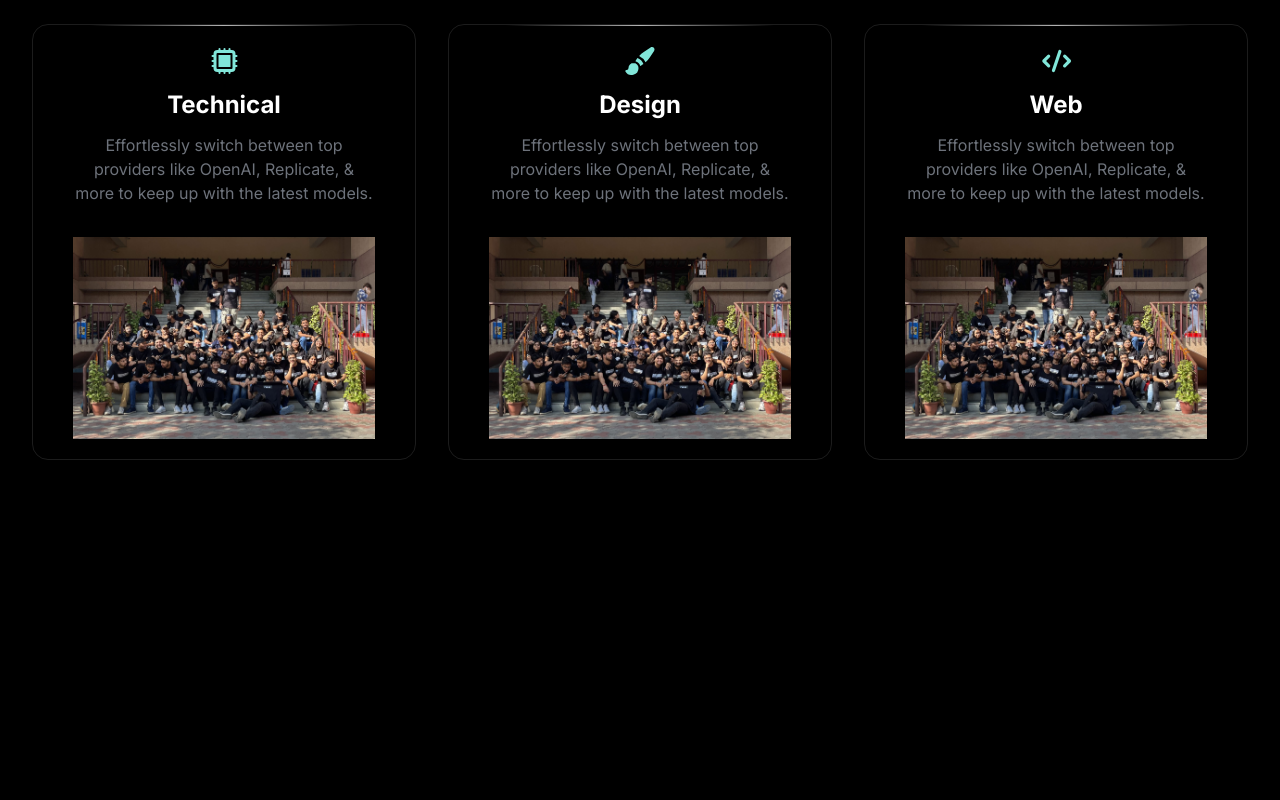
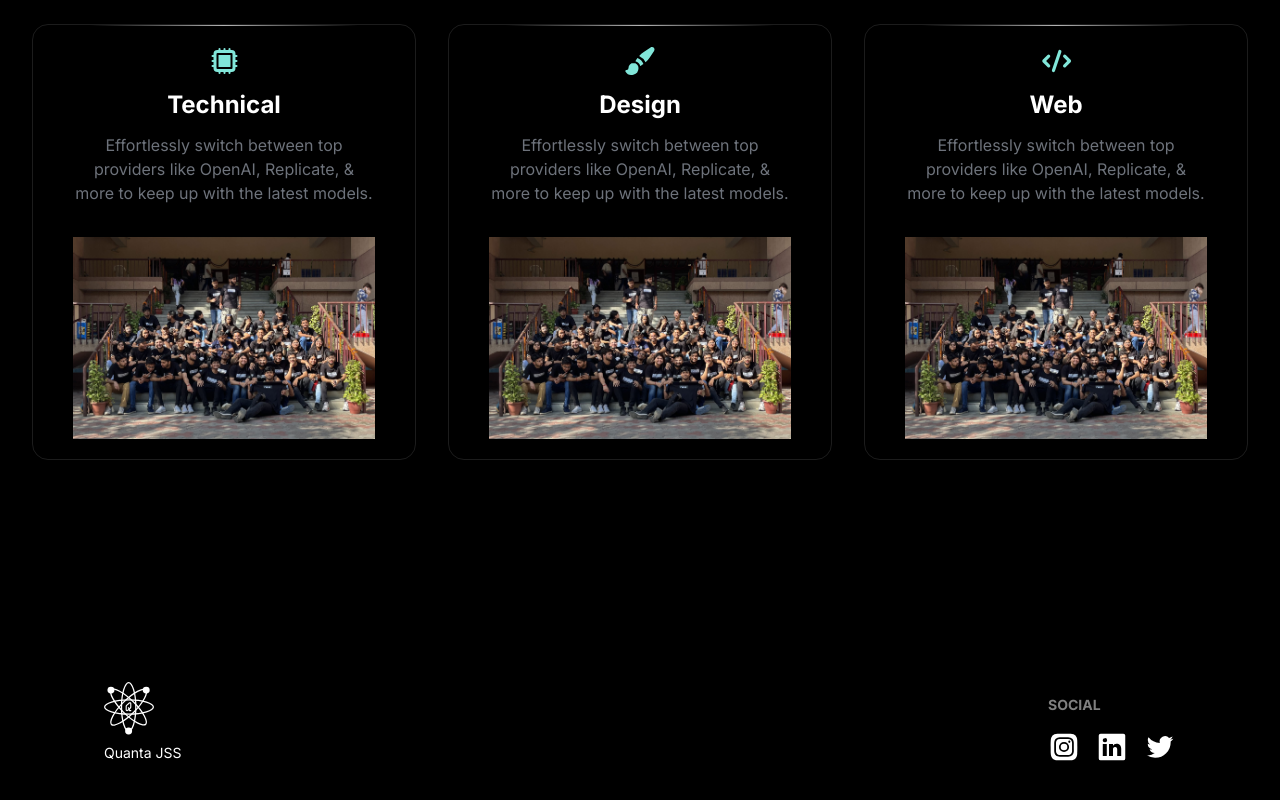
Before and after one commit to thisisamish/quanta, a Next.js app: page / in a window 1280 px wide. Shown: the part 1758-2558 px from the top of the page. Before the commit the page ends 2400 px from the top, so only its background shows below. Built offline with nearby package versions, Linux system fonts and the light colour scheme.

Commit message:
feat: add footer

```diff
--- /dev/null
+++ b/app/components/Footer.tsx
@@ -0,0 +1,61 @@
+import { LinkedIn, Instagram, Twitter } from './Icons';
+import Link from 'next/link';
+
+const Footer = () => {
+	return (
+		<div className="max-w-6xl mx-auto">
+			<footer className="footer p-10 bg-neutral text-neutral-content">
+				<aside>
+					<svg
+						width="50"
+						viewBox="0 0 594 624"
+						fill="none"
+						xmlns="http://www.w3.org/2000/svg"
+					>
+						<path
+							fill-rule="evenodd"
+							clip-rule="evenodd"
+							d="M296.411 244.775L267.792 269.781C263.475 273.558 260.597 277.173 259.158 280.625C257.719 284.024 257 288.098 257 292.846V330.8C257 335.44 258.572 339.406 261.716 342.697C264.914 345.934 268.858 347.552 273.548 347.552C277.651 347.552 281.728 345.853 285.779 342.454L294.972 334.766L299.848 347.552H318.234C320.1 347.552 321.672 346.905 322.951 345.61C324.283 344.261 324.949 342.643 324.949 340.754C324.949 338.866 324.283 337.275 322.951 335.98C321.672 334.631 320.1 333.957 318.234 333.957H309.201L305.764 325.378L314.797 317.528C321.459 311.809 324.789 305.012 324.789 297.135V255.538C324.789 251.761 323.137 248.228 319.833 244.937C316.582 241.646 312.718 240 308.242 240C304.191 240 300.248 241.592 296.411 244.775ZM276.665 279.735L305.284 254.729C306.083 254.027 307.043 253.677 308.162 253.677C310.187 253.677 311.2 254.81 311.2 257.076V297.135C311.2 299.886 310.427 302.287 308.881 304.337C307.336 306.333 304.618 308.869 300.727 311.944L297.29 302.8C296.277 300.21 294.199 298.915 291.055 298.915C289.243 298.915 287.67 299.589 286.338 300.938C285.006 302.233 284.34 303.717 284.34 305.389C284.34 306.522 284.659 307.871 285.299 309.436L289.696 321.332L276.106 333.147C275.306 333.849 274.48 334.199 273.628 334.199C271.496 334.199 270.43 332.797 270.43 329.991V294.545C270.43 290.876 270.83 288.044 271.629 286.048C272.482 284.051 274.161 281.947 276.665 279.735Z"
+							fill="white"
+						/>
+						<path
+							d="M586.5 297.5C586.5 306.763 580.457 316.978 566.213 327.466C552.12 337.843 531.247 347.504 504.781 355.747C451.936 372.205 378.473 382.5 297 382.5C215.527 382.5 142.064 372.205 89.2195 355.747C62.7525 347.504 41.8797 337.843 27.7868 327.466C13.5434 316.978 7.5 306.763 7.5 297.5C7.5 288.237 13.5434 278.022 27.7868 267.534C41.8797 257.157 62.7525 247.496 89.2195 239.253C142.064 222.795 215.527 212.5 297 212.5C378.473 212.5 451.936 222.795 504.781 239.253C531.247 247.496 552.12 257.157 566.213 267.534C580.457 278.022 586.5 288.237 586.5 297.5Z"
+							stroke="white"
+							stroke-width="15"
+						/>
+						<path
+							d="M293 587C283.737 587 273.522 580.957 263.034 566.713C252.657 552.62 242.996 531.747 234.753 505.281C218.295 452.436 208 378.973 208 297.5C208 216.027 218.295 142.564 234.753 89.7195C242.996 63.2525 252.657 42.3797 263.034 28.2868C273.522 14.0434 283.737 8 293 8C302.263 8 312.478 14.0434 322.966 28.2868C333.343 42.3797 343.004 63.2525 351.247 89.7195C367.705 142.564 378 216.027 378 297.5C378 378.973 367.705 452.436 351.247 505.281C343.004 531.747 333.343 552.62 322.966 566.713C312.478 580.957 302.263 587 293 587Z"
+							stroke="white"
+							stroke-width="15"
+						/>
+						<path
+							d="M495.707 502.208C489.157 508.758 477.661 511.707 460.173 509.052C442.87 506.424 421.28 498.496 396.736 485.61C347.732 459.881 288.506 415.215 230.896 357.604C173.285 299.994 128.619 240.768 102.89 191.764C90.004 167.22 82.0757 145.63 79.4483 128.327C76.7929 110.839 79.7422 99.3429 86.2924 92.7927C92.8426 86.2425 104.339 83.2932 121.826 85.9486C139.129 88.576 160.72 96.5043 185.263 109.391C234.267 135.119 293.493 179.786 351.104 237.396C408.714 295.006 453.381 354.232 479.109 403.237C491.996 427.78 499.924 449.371 502.551 466.674C505.207 484.161 502.257 495.657 495.707 502.208Z"
+							stroke="white"
+							stroke-width="15"
+						/>
+						<path
+							d="M497.708 94.7928C504.258 101.343 507.207 112.839 504.552 130.327C501.924 147.63 493.996 169.22 481.11 193.764C455.381 242.768 410.715 301.994 353.104 359.604C295.494 417.215 236.268 461.881 187.264 487.61C162.72 500.496 141.13 508.424 123.827 511.052C106.339 513.707 94.8429 510.758 88.2927 504.208C81.7425 497.657 78.7932 486.161 81.4486 468.674C84.076 451.371 92.0043 429.78 104.891 405.237C130.619 356.233 175.286 297.007 232.896 239.396C290.506 181.786 349.732 137.119 398.737 111.391C423.28 98.5043 444.871 90.576 462.174 87.9487C479.661 85.2932 491.157 88.2426 497.708 94.7928Z"
+							stroke="white"
+							stroke-width="15"
+						/>
+						<circle cx="501.5" cy="96.5" r="41.5" fill="white" />
+						<circle cx="82.5" cy="96.5" r="41.5" fill="white" />
+						<circle cx="292.5" cy="582.5" r="41.5" fill="white" />
+					</svg>
+
+					<p>Quanta JSS</p>
+				</aside>
+				<nav className="place-self-end">
+					<header className="footer-title">Social</header>
+					<div className="grid grid-flow-col gap-4">
+						<Link href="/">{Instagram()}</Link>
+						<Link href="/">{LinkedIn()}</Link>
+						<Link href="/">{Twitter()}</Link>
+					</div>
+				</nav>
+			</footer>
+		</div>
+	);
+};
+
+export default Footer;
--- a/app/page.tsx
+++ b/app/page.tsx
@@ -11,6 +11,7 @@ import Link from 'next/link';
 import team from '../public/team.jpg';
 import DeptCard from './components/DeptCard';
 import { Design, Web, Technical } from './components/Icons';
+import Footer from './components/Footer';
 
 const links = [
 	{
@@ -151,6 +152,7 @@ export default function HomePage() {
 					))}
 				</div>
 			</div>
+			<Footer />
 		</>
 	);
 }
```
